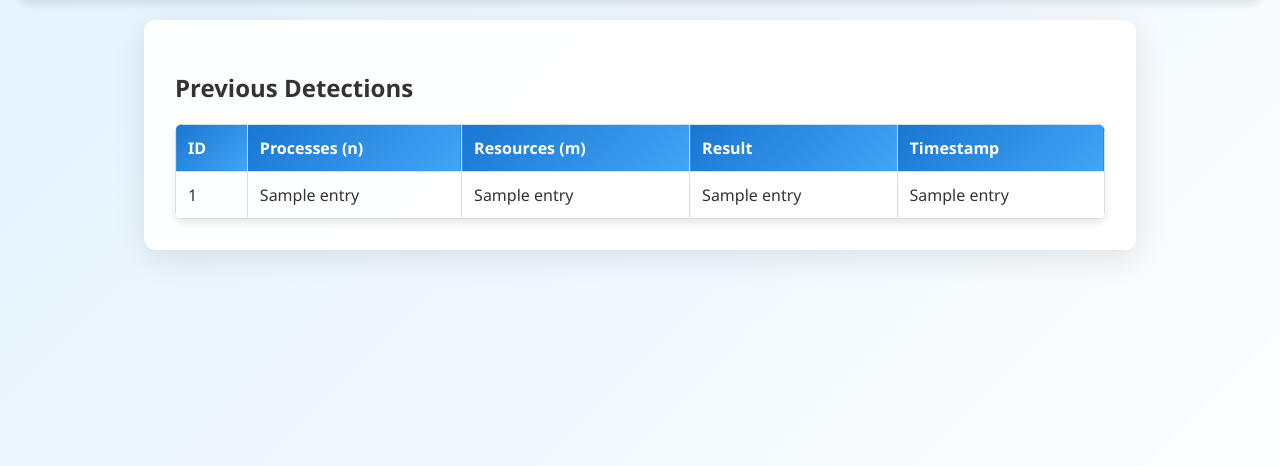
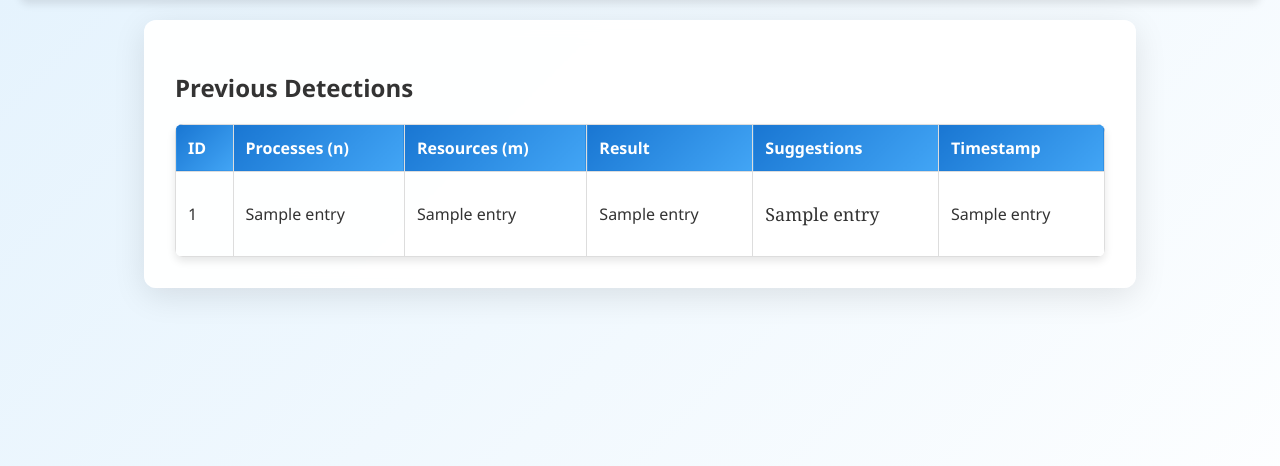
Before and after one commit to Saicharanteja-844/automated-deadlock-detection-tool, a Flask app: template templates/history.html in a window 1280 px wide. Shown: the part 168-634 px from the top of the page. Run offline with Flask 3, Linux system fonts and the light colour scheme; the template is opened without the code that fills it: most values are stand-ins (such as "Sample title", 1, 10 or a date in 2020).

Commit message:
added the suggestions column into the history page and added some formating logics

```diff
--- a/templates/history.html
+++ b/templates/history.html
@@ -22,6 +22,7 @@
                     <th>Processes (n)</th>
                     <th>Resources (m)</th>
                     <th>Result</th>
+                    <th>Suggestions</th>
                     <th>Timestamp</th>
                 </tr>
             </thead>
@@ -31,8 +32,9 @@
                     <td>{{ entry[0] }}</td>
                     <td>{{ entry[1] }}</td>
                     <td>{{ entry[2] }}</td>
-                    <td>{{ entry[3] }}</td>
-                    <td>{{ entry[4] }}</td>
+                    <td>{{ entry[6] }}</td>
+                    <td id = "suggeInHistory"><p>{{ entry[7] | safe }}</p></td>
+                    <td>{{ entry[8] }}</td>
                 </tr>
                 {% endfor %}
             </tbody>
```
